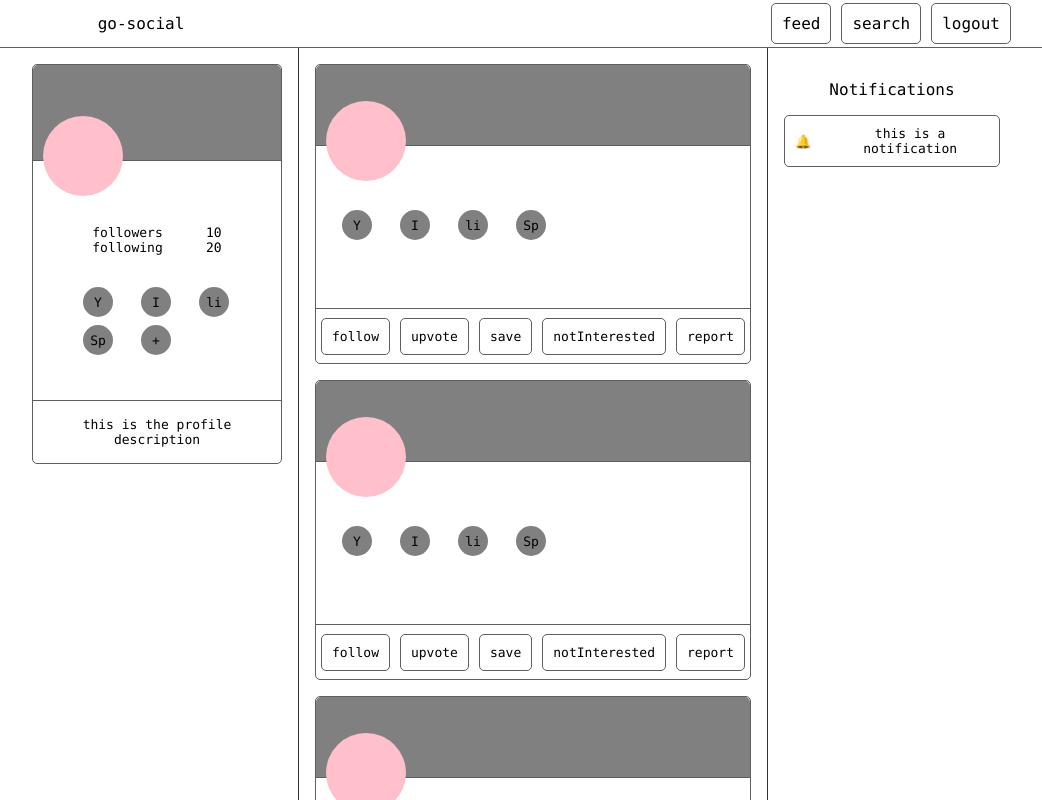
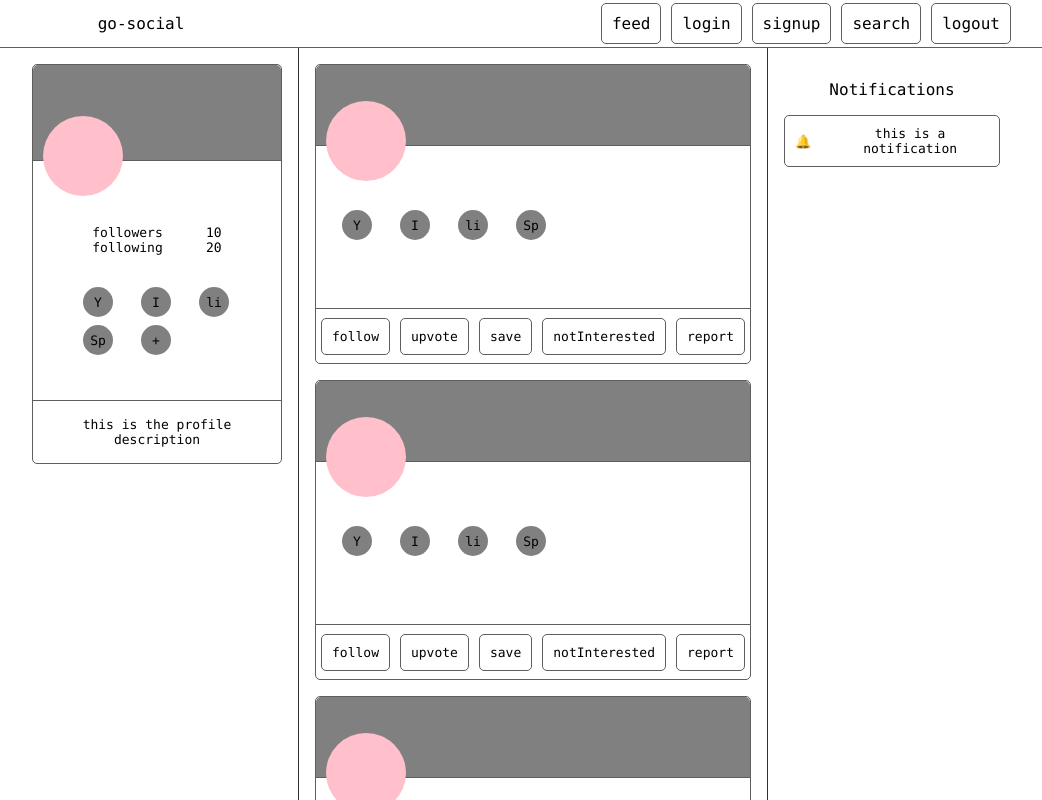
Before and after one commit to light-200/go-social, a React (Create React App) app: page / in a window 1280 px wide. Shown: the top 800 px of the page, without its empty margins (124-1166 px from the left). Built offline with nearby package versions, Linux system fonts and the light colour scheme.

Commit message:
feat/router 6 added 👨‍🚒

```diff
--- a/package.json
+++ b/package.json
@@ -8,6 +8,7 @@
     "@testing-library/user-event": "^13.5.0",
     "react": "^17.0.2",
     "react-dom": "^17.0.2",
+    "react-router-dom": "^6.2.1",
     "react-scripts": "5.0.0",
     "web-vitals": "^2.1.3"
   },
--- a/src/App.js
+++ b/src/App.js
@@ -1,13 +1,21 @@
-import './style/App.css';
-import { Feed } from './pages/feed';
-import Navbar from './components/navbar';
+import "./style/App.css";
+import { Feed } from "./pages/feed";
+import Navbar from "./components/navbar";
+import Signup from "./pages/Signup";
+import { Routes, Route, useParams } from "react-router-dom";
+import Login from "./pages/Login";
+import User from "./pages/User";
 
 function App() {
   return (
     <div className="App">
-
       <Navbar />
-      <Feed />
+      <Routes>
+        <Route path="/" element={<Feed />} />
+        <Route path="/signup" element={<Signup />} />
+        <Route path="/login" element={<Login />} />
+        <Route path=":user" element={<User />} />
+      </Routes>
     </div>
   );
 }
--- a/src/components/navbar.jsx
+++ b/src/components/navbar.jsx
@@ -1,16 +1,27 @@
-import '../style/navbar.css'
+import { Link } from "react-router-dom";
+import "../style/navbar.css";
 
 const Navbar = () => {
-    return (<div className='navigationContainer'>
-        <nav className='navigation'>
-            <div className='logo'>go-social</div>
-            <div className='navBtns'>
-                <div className="btn navBtn">feed</div>
-                <div className="btn navBtn search">search</div>
-                <div className="btn navBtn">logout</div>
-            </div>
-        </nav>
-    </div>);
-}
+  return (
+    <div className="navigationContainer">
+      <nav className="navigation">
+        <div className="logo">go-social</div>
+        <div className="navBtns">
+          <Link to="/" className="btn navBtn">
+            feed
+          </Link>
+          <Link to="/login" className="btn navBtn">
+            login
+          </Link>
+          <Link to="/signup" className="btn navBtn">
+            signup
+          </Link>
+          <div className="btn navBtn search">search</div>
+          <div className="btn navBtn">logout</div>
+        </div>
+      </nav>
+    </div>
+  );
+};
 
 export default Navbar;
--- a/src/index.js
+++ b/src/index.js
@@ -1,12 +1,14 @@
-import React from 'react';
-import ReactDOM from 'react-dom';
-import './style/index.css';
-import App from './App';
-
+import React from "react";
+import ReactDOM from "react-dom";
+import "./style/index.css";
+import App from "./App";
+import { BrowserRouter } from "react-router-dom";
 
 ReactDOM.render(
   <React.StrictMode>
-    <App />
+    <BrowserRouter>
+      <App />
+    </BrowserRouter>
   </React.StrictMode>,
-  document.getElementById('root')
+  document.getElementById("root")
 );
```
Also changed, not shown: 1 other file (tests, documents, lock files or other folders).
